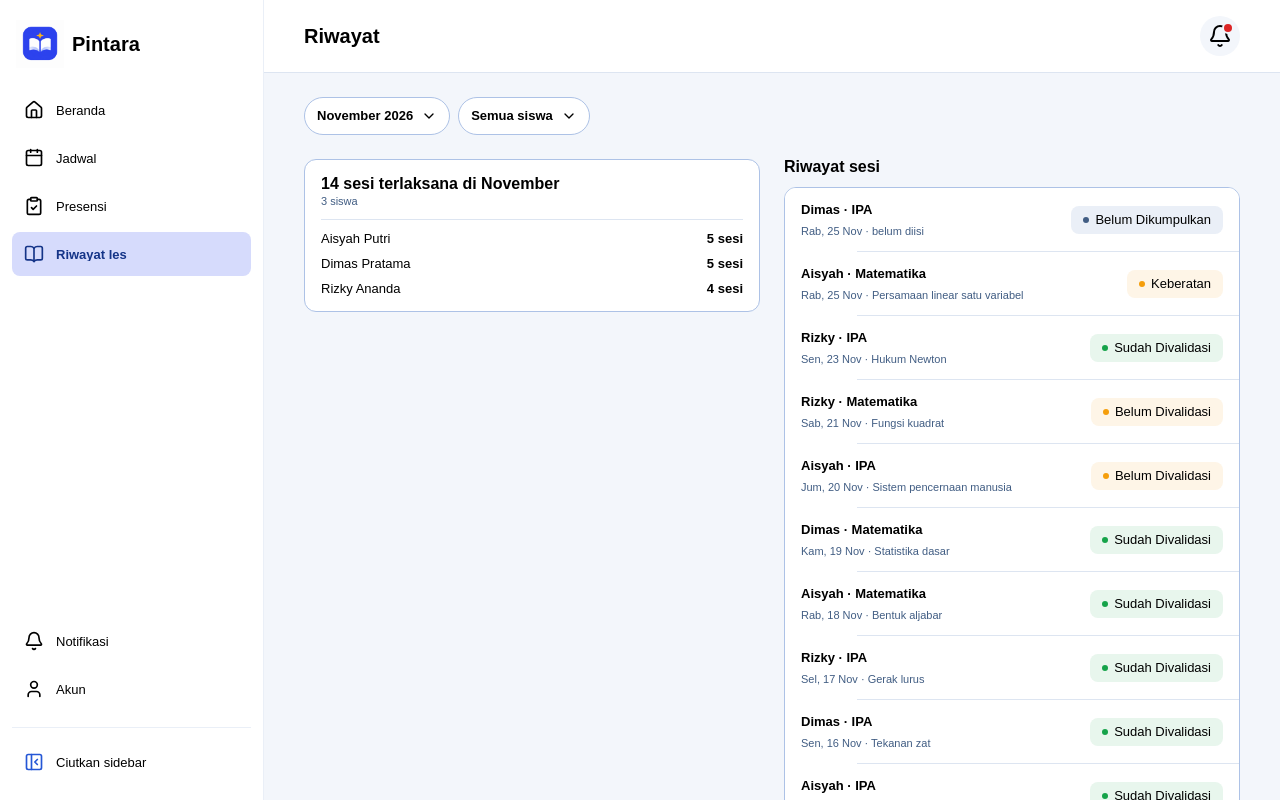
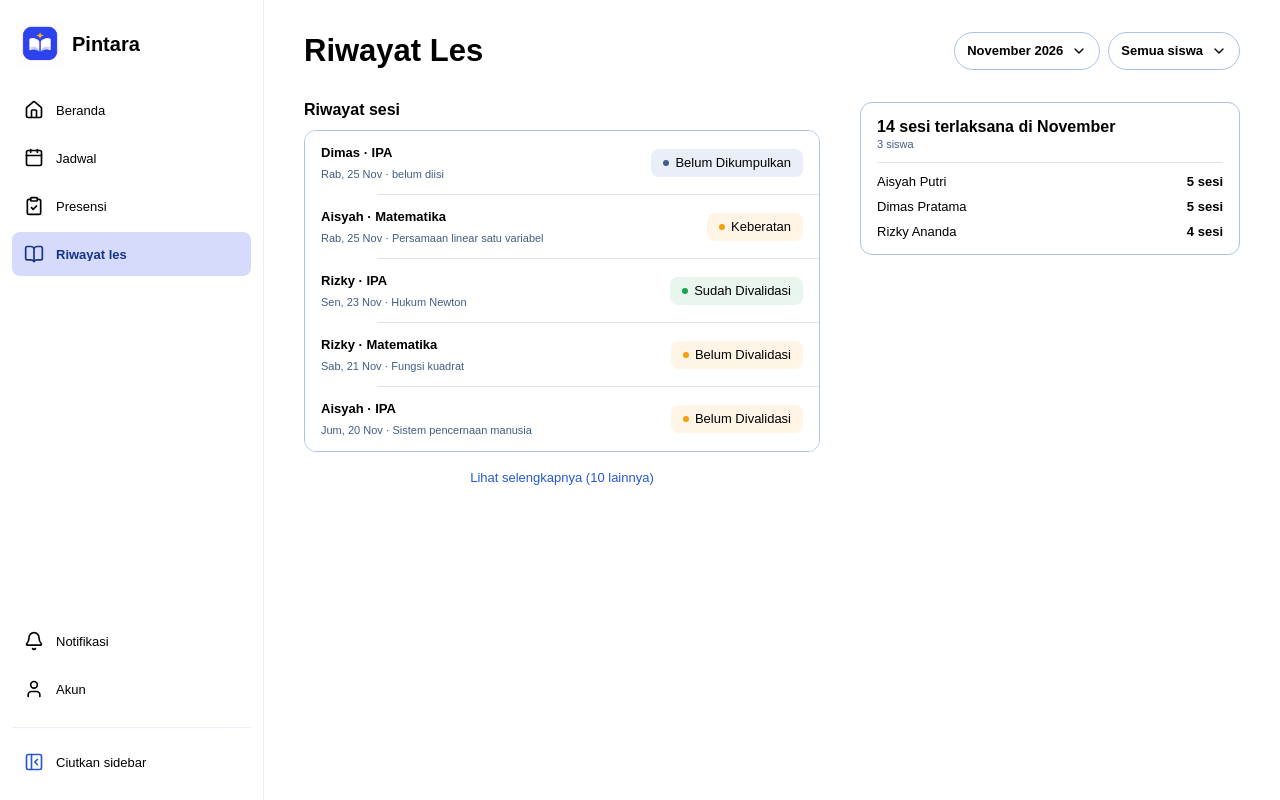
Before and after one commit to PINTARAAA/Pintara-Frontend, a React (Vite) app: page /tutor/riwayat in a window 1280 px wide. Shown: the top 800 px of the page. Built offline with nearby package versions, Linux system fonts and the light colour scheme.

Commit message:
feat(history): implement ExpandableList component and enhance filtering in Riwayat screens

```diff
--- a/src/components/layouts/screens/tab-screen.tsx
+++ b/src/components/layouts/screens/tab-screen.tsx
@@ -30,10 +30,16 @@ function TabScreen({
   subheader,
   desktopHeader = "bar",
   desktopHeaderActions,
+  desktopTitle,
   className,
   children,
 }: {
   title: React.ReactNode
+  /*
+   * Khusus desktopHeader="page": judul Page header bila berbeda dari judul
+   * Top app bar mobile, mis. "Riwayat Les" vs "Riwayat"
+   */
+  desktopTitle?: React.ReactNode
   subtitle?: React.ReactNode
   action?: React.ReactNode
   /* Area menempel di bawah top app bar, mis. Tabs ("Tabs wrap" di Figma) */
@@ -61,7 +67,7 @@ function TabScreen({
         {page && (
           <PageHeader
             className="hidden pl-(--gutter) pr-(--gutter-end) pt-ns-3xl lg:flex"
-            title={title}
+            title={desktopTitle ?? title}
             subtitle={subtitle}
             actions={desktopHeaderActions}
           />
--- a/src/components/ui/popover.tsx
+++ b/src/components/ui/popover.tsx
@@ -23,15 +23,18 @@ function PopoverContent({
   alignOffset = 0,
   side = "bottom",
   sideOffset = 4,
+  anchor,
   ...props
 }: PopoverPrimitive.Popup.Props &
   Pick<
     PopoverPrimitive.Positioner.Props,
-    "align" | "alignOffset" | "side" | "sideOffset"
+    "align" | "alignOffset" | "side" | "sideOffset" | "anchor"
   >) {
   return (
     <PopoverPrimitive.Portal>
       <PopoverPrimitive.Positioner
+        /* Elemen acuan posisi bila bukan Trigger, mis. sekelompok pil filter */
+        anchor={anchor}
         align={align}
         alignOffset={alignOffset}
         side={side}
--- /dev/null
+++ b/src/features/dashboard/components/expandable-list.tsx
@@ -0,0 +1,50 @@
+import type * as React from "react"
+
+import { Button } from "@/components"
+import { DashboardList } from "@/features/dashboard/components/dashboard-section"
+import { useExpandable } from "@/hooks"
+
+/*
+ * ExpandableList · DashboardList ringkas untuk daftar panjang: hanya
+ * `preview` baris pertama yang tampil, sisanya dibuka lewat tombol teks
+ * "Lihat selengkapnya (N lainnya)" · "Ringkas" di bawah daftar. Tombol tidak
+ * tampil bila jumlah baris ≤ `preview`.
+ *
+ * Pasang `key` yang berubah saat filter berubah agar daftar kembali ringkas.
+ *
+ * <ExpandableList items={sessions} renderItem={(s) => <ListItem key={s.id} … />} />
+ */
+const PREVIEW = 5
+
+function ExpandableList<T>({
+  items,
+  renderItem,
+  preview = PREVIEW,
+}: {
+  items: T[]
+  renderItem: (item: T) => React.ReactNode
+  preview?: number
+}) {
+  const list = useExpandable(items, preview)
+
+  return (
+    <>
+      <DashboardList>{list.visible.map(renderItem)}</DashboardList>
+      {list.hidden > 0 && (
+        <Button
+          variant="tertiary"
+          size="sm"
+          className="-mt-ns-2xs w-fit self-center"
+          aria-expanded={list.expanded}
+          onClick={list.toggle}
+        >
+          {list.expanded
+            ? "Ringkas"
+            : `Lihat selengkapnya (${list.hidden} lainnya)`}
+        </Button>
+      )}
+    </>
+  )
+}
+
+export { ExpandableList }
--- a/src/features/dashboard/components/index.ts
+++ b/src/features/dashboard/components/index.ts
@@ -2,6 +2,7 @@ export * from "./agenda-date"
 export * from "./dashboard-section"
 export * from "./dashboard-skeleton"
 export * from "./empty-note"
+export * from "./expandable-list"
 export * from "./hero-card"
 export * from "./initials-avatar"
 export * from "./notification-button"
--- a/src/features/presensi/screens/presensi.tsx
+++ b/src/features/presensi/screens/presensi.tsx
@@ -1,4 +1,3 @@
-import type * as React from "react"
 import { useQuery } from "@tanstack/react-query"
 import { ClipboardCheckIcon, ClockIcon } from "lucide-react"
 import { Link } from "react-router"
@@ -11,13 +10,12 @@ import {
   ListItem,
 } from "@/components"
 import {
-  DashboardList,
   DashboardSection,
+  ExpandableList,
   NotificationButton,
 } from "@/features/dashboard/components"
 
 import { useTutorUnreadNotifications } from "@/features/notifikasi/api"
-import { useExpandable } from "@/hooks"
 import { tutorSessionsQuery } from "@/features/presensi/api"
 import { formatToFill, sessionTitle } from "@/features/presensi/lib"
 import { formatTimeRange, formatWeekdayDate } from "@/lib/format"
@@ -81,7 +79,8 @@ function Presensi() {
             <div className="flex flex-col gap-ns-2xl lg:gap-ns-3xl">
               {data.toFill.length > 0 && (
                 <DashboardSection title="Perlu diisi">
-                  <PreviewList
+                  <ExpandableList
+                    preview={PREVIEW}
                     items={data.toFill}
                     renderItem={(s) => (
                       <ListItem
@@ -98,7 +97,8 @@ function Presensi() {
               )}
               {data.laterToday.length > 0 && (
                 <DashboardSection title="Nanti hari ini">
-                  <PreviewList
+                  <ExpandableList
+                    preview={PREVIEW}
                     items={data.laterToday}
                     renderItem={(s) => (
                       <ListItem
@@ -117,9 +117,13 @@ function Presensi() {
           {data.filled.length > 0 && (
             <DashboardSection
               title="Sudah diisi"
-              action={{ label: "Status presensi", to: "/tutor/presensi/status" }}
+              action={{
+                label: "Status presensi",
+                to: "/tutor/presensi/status",
+              }}
             >
-              <PreviewList
+              <ExpandableList
+                preview={PREVIEW}
                 items={data.filled}
                 renderItem={(s) => (
                   <ListItem
@@ -129,7 +133,10 @@ function Presensi() {
                     description={formatWeekdayDate(s.start)}
                     badge={
                       s.record && (
-                        <StatusBadge category="presensi" status={s.record.validation} />
+                        <StatusBadge
+                          category="presensi"
+                          status={s.record.validation}
+                        />
                       )
                     }
                     render={<Link to={`/tutor/presensi/status/${s.id}`} />}
@@ -144,34 +151,4 @@ function Presensi() {
   )
 }
 
-/* Daftar ringkas: PREVIEW baris pertama + tombol "Lihat selengkapnya" */
-function PreviewList<T>({
-  items,
-  renderItem,
-}: {
-  items: T[]
-  renderItem: (item: T) => React.ReactNode
-}) {
-  const list = useExpandable(items, PREVIEW)
-
-  return (
-    <>
-      <DashboardList>{list.visible.map(renderItem)}</DashboardList>
-      {list.hidden > 0 && (
-        <Button
-          variant="tertiary"
-          size="sm"
-          className="-mt-ns-2xs w-fit self-center"
-          aria-expanded={list.expanded}
-          onClick={list.toggle}
-        >
-          {list.expanded
-            ? "Ringkas"
-            : `Lihat selengkapnya (${list.hidden} lainnya)`}
-        </Button>
-      )}
-    </>
-  )
-}
-
 export { Presensi }
--- a/src/features/presensi/screens/riwayat-tutor.tsx
+++ b/src/features/presensi/screens/riwayat-tutor.tsx
@@ -13,6 +13,9 @@ import {
   Field,
   FieldLabel,
   ListItem,
+  Popover,
+  PopoverContent,
+  PopoverTitle,
   RadioGroup,
   RadioGroupItem,
   Select,
@@ -26,13 +29,14 @@ import {
   SheetTitle,
 } from "@/components"
 import {
-  DashboardList,
   DashboardSection,
+  ExpandableList,
   NotificationButton,
 } from "@/features/dashboard/components"
 
 import { useTutorUnreadNotifications } from "@/features/notifikasi/api"
 import { tutorHistoryQuery } from "@/features/presensi/api"
+import { DESKTOP_QUERY, useMediaQuery } from "@/hooks"
 import type { TutorHistory, TutorSession } from "@/types/presensi"
 import { firstName, parseMonth, formatShortWeekdayDate } from "@/lib/format"
 import { cn } from "@/lib/styles"
@@ -46,16 +50,29 @@ import { cn } from "@/lib/styles"
  * terlaksana, jumlah siswa, tidak terlaksana, sesi per siswa) → Riwayat sesi
  * (badge status presensi; ketuk → detail presensi atau isi presensi).
  * Filter disimpan di ?bulan=YYYY-MM&siswa=Nama.
+ *
+ * Desktop (≥ lg, frame "… (Desktop)"): halaman putih, Page header "Riwayat
+ * Les" dengan pil di kanan; "Filter riwayat" tampil sebagai panel 360px di
+ * bawah pil (bukan bottom sheet). Riwayat sesi di kolom utama, ringkasan
+ * 380px di kanan (jarak 40).
+ *
+ * Riwayat sesi menampilkan 5 sesi pertama + "Lihat selengkapnya" agar
+ * halaman tidak perlu digulir panjang (tambahan di luar Figma).
  */
 const monthKey = (d: Date) => format(d, "yyyy-MM")
 const monthLabel = (d: Date) => format(d, "MMMM yyyy", { locale: localeId })
 const ALL = "semua"
+
+type Filter = { month: string; student: string }
 
 function RiwayatTutor() {
   const [params, setParams] = useSearchParams()
   const month = parseMonth(params.get("bulan"))
   const student = params.get("siswa")
   const [filterOpen, setFilterOpen] = React.useState(false)
+  const isDesktop = useMediaQuery(DESKTOP_QUERY)
+  /* Acuan posisi panel filter desktop: pil di Page header */
+  const headerPills = React.useRef<HTMLDivElement>(null)
 
   const query = useQuery({
     ...tutorHistoryQuery(month, student),
@@ -64,20 +81,28 @@ function RiwayatTutor() {
   const data = query.data
   const unread = useTutorUnreadNotifications()
 
-  const applyFilter = (next: { month: string; student: string }) => {
+  const applyFilter = (next: Filter) => {
     const search = new URLSearchParams()
     search.set("bulan", next.month)
     if (next.student !== ALL) search.set("siswa", next.student)
     setParams(search, { replace: true })
   }
 
-  const pill =
-    "inline-flex w-fit items-center gap-ns-s rounded-full border border-grayscale-border-default bg-grayscale-surface-default px-ns-m py-ns-s text-subtitle leading-normal font-bold text-grayscale-text-title outline-none hover:border-grayscale-border-darker focus-visible:ring-2 focus-visible:ring-primary-border-lighter"
+  const pills = data && (
+    <FilterPills data={data} onOpen={() => setFilterOpen(true)} />
+  )
 
   return (
     <TabScreen
       title="Riwayat"
+      desktopTitle="Riwayat Les"
       action={<NotificationButton to="/tutor/notifikasi" unread={unread} />}
+      desktopHeader="page"
+      desktopHeaderActions={
+        <div ref={headerPills} className="flex items-center gap-ns-s">
+          {pills}
+        </div>
+      }
     >
       {query.isPending ? (
         <DataState state="loading" loadingLabel="Memuat riwayat les…" />
@@ -96,36 +121,29 @@ function RiwayatTutor() {
             query.isPlaceholderData && "opacity-60"
           )}
         >
-          <div className="flex flex-wrap gap-ns-s">
-            <button
-              type="button"
-              className={pill}
-              aria-label={`Periode: ${monthLabel(data.month)}. Ubah filter`}
-              onClick={() => setFilterOpen(true)}
-            >
-              {monthLabel(data.month)}
-              <ChevronDownIcon aria-hidden="true" className="size-4" />
-            </button>
-            <button
-              type="button"
-              className={pill}
-              aria-label={`Siswa: ${data.student ?? "Semua siswa"}. Ubah filter`}
-              onClick={() => setFilterOpen(true)}
-            >
-              {data.student ?? "Semua siswa"}
-              <ChevronDownIcon aria-hidden="true" className="size-4" />
-            </button>
-          </div>
+          {/* Desktop: pil pindah ke Page header */}
+          <div className="flex flex-wrap gap-ns-s lg:hidden">{pills}</div>
 
           {data.sessions.length > 0 ? (
-            <div className="grid gap-ns-2xl lg:grid-cols-2 lg:items-start">
-              <SummaryCard data={data} />
-              <DashboardSection title="Riwayat sesi">
-                <DashboardList>
-                  {data.sessions.map((s) => (
-                    <HistoryItem key={s.id} session={s} />
-                  ))}
-                </DashboardList>
+            /*
+             * Mobile: ringkasan lalu daftar (urutan DOM). Desktop: daftar di
+             * kolom kiri, ringkasan 380px di kanan.
+             */
+            <div className="flex flex-col gap-ns-2xl lg:grid lg:grid-cols-[minmax(0,1fr)_380px] lg:items-start lg:gap-x-ns-4xl">
+              <SummaryCard
+                data={data}
+                className="lg:col-start-2 lg:row-start-1"
+              />
+              <DashboardSection
+                title="Riwayat sesi"
+                className="lg:col-start-1 lg:row-start-1"
+              >
+                <ExpandableList
+                  /* Filter berubah → daftar kembali ringkas */
+                  key={`${monthKey(data.month)}-${data.student ?? ALL}`}
+                  items={data.sessions}
+                  renderItem={(s) => <HistoryItem key={s.id} session={s} />}
+                />
               </DashboardSection>
             </div>
           ) : (
@@ -136,15 +154,59 @@ function RiwayatTutor() {
             />
           )}
 
+          {isDesktop ? (
+            <FilterPopover
+              open={filterOpen}
+              onOpenChange={setFilterOpen}
+              anchor={headerPills}
+              data={data}
+              onApply={applyFilter}
+            />
+          ) : (
             <FilterSheet
               open={filterOpen}
               onOpenChange={setFilterOpen}
               data={data}
               onApply={applyFilter}
             />
+          )}
         </div>
       ) : null}
     </TabScreen>
+  )
+}
+
+const pill =
+  "inline-flex w-fit items-center gap-ns-s rounded-full border border-grayscale-border-default bg-grayscale-surface-default px-ns-m py-ns-s text-subtitle leading-normal font-bold text-grayscale-text-title outline-none hover:border-grayscale-border-darker focus-visible:ring-2 focus-visible:ring-primary-border-lighter"
+
+function FilterPills({
+  data,
+  onOpen,
+}: {
+  data: TutorHistory
+  onOpen: () => void
+}) {
+  return (
+    <>
+      <button
+        type="button"
+        className={pill}
+        aria-label={`Periode: ${monthLabel(data.month)}. Ubah filter`}
+        onClick={onOpen}
+      >
+        {monthLabel(data.month)}
+        <ChevronDownIcon aria-hidden="true" className="size-4" />
+      </button>
+      <button
+        type="button"
+        className={pill}
+        aria-label={`Siswa: ${data.student ?? "Semua siswa"}. Ubah filter`}
+        onClick={onOpen}
+      >
+        {data.student ?? "Semua siswa"}
+        <ChevronDownIcon aria-hidden="true" className="size-4" />
+      </button>
+    </>
   )
 }
 
@@ -179,7 +241,13 @@ function HistoryItem({ session }: { session: TutorSession }) {
   )
 }
 
-function SummaryCard({ data }: { data: TutorHistory }) {
+function SummaryCard({
+  data,
+  className,
+}: {
+  data: TutorHistory
+  className?: string
+}) {
   const { held, cancelled, studentCount, byStudent } = data.summary
   const notes = [
     !data.student && `${studentCount} siswa`,
@@ -189,11 +257,15 @@ function SummaryCard({ data }: { data: TutorHistory }) {
   return (
     <section
       aria-label="Ringkasan riwayat"
-      className="flex flex-col gap-ns-m rounded-(--comp-radius-md) border border-grayscale-border-default bg-grayscale-surface-default p-ns-l leading-normal"
+      className={cn(
+        "flex flex-col gap-ns-m rounded-(--comp-radius-md) border border-grayscale-border-default bg-grayscale-surface-default p-ns-l leading-normal",
+        className
+      )}
     >
       <div className="flex flex-col gap-ns-2xs">
         <p className="text-body font-bold text-grayscale-text-title">
-          {held} sesi terlaksana di {format(data.month, "MMMM", { locale: localeId })}
+          {held} sesi terlaksana di{" "}
+          {format(data.month, "MMMM", { locale: localeId })}
         </p>
         {notes.length > 0 && (
           <p className="text-caption text-grayscale-text-caption">
@@ -203,12 +275,20 @@ function SummaryCard({ data }: { data: TutorHistory }) {
       </div>
       {byStudent.length > 0 && (
         <>
-          <div aria-hidden="true" className="h-px bg-grayscale-border-disabled" />
+          <div
+            aria-hidden="true"
+            className="h-px bg-grayscale-border-disabled"
+          />
           <dl className="flex flex-col gap-ns-m text-subtitle">
             {byStudent.map(({ name, count }) => (
-              <div key={name} className="flex items-start justify-between gap-ns-m">
+              <div
+                key={name}
+                className="flex items-start justify-between gap-ns-m"
+              >
                 <dt className="text-grayscale-text-body">{name}</dt>
-                <dd className="font-bold text-grayscale-text-title">{count} sesi</dd>
+                <dd className="font-bold text-grayscale-text-title">
+                  {count} sesi
+                </dd>
               </div>
             ))}
           </dl>
@@ -219,29 +299,38 @@ function SummaryCard({ data }: { data: TutorHistory }) {
 }
 
 /*
- * Bottom sheet "Filter riwayat": handle 40×4, judul Headline/Bold, Periode
- * (Select) dan Siswa (Radio), aksi Reset (Secondary) · Terapkan (Primary).
- * Pilihan baru berlaku setelah "Terapkan".
+ * Draf filter: setiap panel dibuka, mulai dari filter yang sedang berlaku;
+ * pilihan baru berlaku setelah "Terapkan".
  */
-function FilterSheet({
-  open,
-  onOpenChange,
-  data,
-  onApply,
-}: {
-  open: boolean
+function useFilterDraft(
+  data: TutorHistory,
   onOpenChange: (open: boolean) => void
-  data: TutorHistory
-  onApply: (filter: { month: string; student: string }) => void
-}) {
+) {
   const current = { month: monthKey(data.month), student: data.student ?? ALL }
-  const [draft, setDraft] = React.useState(current)
-
-  /* Setiap sheet dibuka, mulai dari filter yang sedang berlaku */
+  const [draft, setDraft] = React.useState<Filter>(current)
   const handleOpenChange = (next: boolean) => {
     if (next) setDraft(current)
     onOpenChange(next)
   }
+  return { draft, setDraft, handleOpenChange }
+}
+
+type FilterPanelProps = {
+  open: boolean
+  onOpenChange: (open: boolean) => void
+  data: TutorHistory
+  onApply: (filter: Filter) => void
+}
+
+/*
+ * Bottom sheet "Filter riwayat" (mobile): handle 40×4, judul Headline/Bold,
+ * isian, aksi Reset (Secondary) · Terapkan (Primary).
+ */
+function FilterSheet({ open, onOpenChange, data, onApply }: FilterPanelProps) {
+  const { draft, setDraft, handleOpenChange } = useFilterDraft(
+    data,
+    onOpenChange
+  )
 
   return (
     <Sheet open={open} onOpenChange={handleOpenChange}>
@@ -255,7 +344,72 @@ function FilterSheet({
           className="mx-auto h-1 w-10 shrink-0 rounded-full bg-grayscale-border-disabled"
         />
         <SheetTitle className="text-headline">Filter riwayat</SheetTitle>
+        <FilterFields
+          data={data}
+          draft={draft}
+          setDraft={setDraft}
+          onApply={() => {
+            onApply(draft)
+            onOpenChange(false)
+          }}
+        />
+      </SheetContent>
+    </Sheet>
+  )
+}
 
+/* Panel "Filter riwayat" (desktop): 360px, rata kanan di bawah pil */
+function FilterPopover({
+  open,
+  onOpenChange,
+  anchor,
+  data,
+  onApply,
+}: FilterPanelProps & { anchor: React.RefObject<HTMLElement | null> }) {
+  const { draft, setDraft, handleOpenChange } = useFilterDraft(
+    data,
+    onOpenChange
+  )
+
+  return (
+    <Popover open={open} onOpenChange={handleOpenChange}>
+      <PopoverContent
+        anchor={anchor}
+        align="end"
+        sideOffset={12}
+        className="w-90 gap-ns-l p-ns-l"
+      >
+        <PopoverTitle className="text-headline leading-normal">
+          Filter riwayat
+        </PopoverTitle>
+        <FilterFields
+          data={data}
+          draft={draft}
+          setDraft={setDraft}
+          onApply={() => {
+            onApply(draft)
+            onOpenChange(false)
+          }}
+        />
+      </PopoverContent>
+    </Popover>
+  )
+}
+
+/* Isian filter bersama: Periode (Select), Siswa (Radio), Reset · Terapkan */
+function FilterFields({
+  data,
+  draft,
+  setDraft,
+  onApply,
+}: {
+  data: TutorHistory
+  draft: Filter
+  setDraft: React.Dispatch<React.SetStateAction<Filter>>
+  onApply: () => void
+}) {
+  return (
+    <>
       <Field>
         <FieldLabel htmlFor="filter-month">Periode</FieldLabel>
         <Select
@@ -290,7 +444,9 @@ function FilterSheet({
         </legend>
         <RadioGroup
           value={draft.student}
-            onValueChange={(v) => setDraft((d) => ({ ...d, student: v as string }))}
+          onValueChange={(v) =>
+            setDraft((d) => ({ ...d, student: v as string }))
+          }
           className="gap-ns-m"
         >
           <RadioGroupItem value={ALL} label="Semua siswa" />
@@ -304,22 +460,17 @@ function FilterSheet({
         <Button
           variant="secondary"
           onClick={() =>
-              setDraft({ month: monthKey(data.months[0] ?? data.month), student: ALL })
+            setDraft({
+              month: monthKey(data.months[0] ?? data.month),
+              student: ALL,
+            })
           }
         >
           Reset
         </Button>
-          <Button
-            onClick={() => {
-              onApply(draft)
-              onOpenChange(false)
-            }}
-          >
-            Terapkan
-          </Button>
+        <Button onClick={onApply}>Terapkan</Button>
       </div>
-      </SheetContent>
-    </Sheet>
+    </>
   )
 }
 
--- a/src/hooks/ui/index.ts
+++ b/src/hooks/ui/index.ts
@@ -1 +1,2 @@
 export * from './use-expandable'
+export * from './use-media-query'
--- /dev/null
+++ b/src/hooks/ui/use-media-query.ts
@@ -0,0 +1,20 @@
+import * as React from "react"
+
+/*
+ * true bila media query cocok, mis. useMediaQuery(DESKTOP_QUERY) untuk
+ * memilih komponen berbeda di desktop (Popover) dan mobile (Sheet).
+ * Ikut berubah saat jendela diubah ukurannya.
+ */
+export const DESKTOP_QUERY = "(min-width: 64rem)" /* breakpoint lg */
+
+export function useMediaQuery(query: string) {
+  return React.useSyncExternalStore(
+    (onChange) => {
+      const media = window.matchMedia(query)
+      media.addEventListener("change", onChange)
+      return () => media.removeEventListener("change", onChange)
+    },
+    () => window.matchMedia(query).matches,
+    () => false
+  )
+}
```
Also changed, not shown: src/features/absensi/screens/riwayat-les.tsx (+26 -9 lines). Lines whose indentation alone changed are shown as unchanged.
